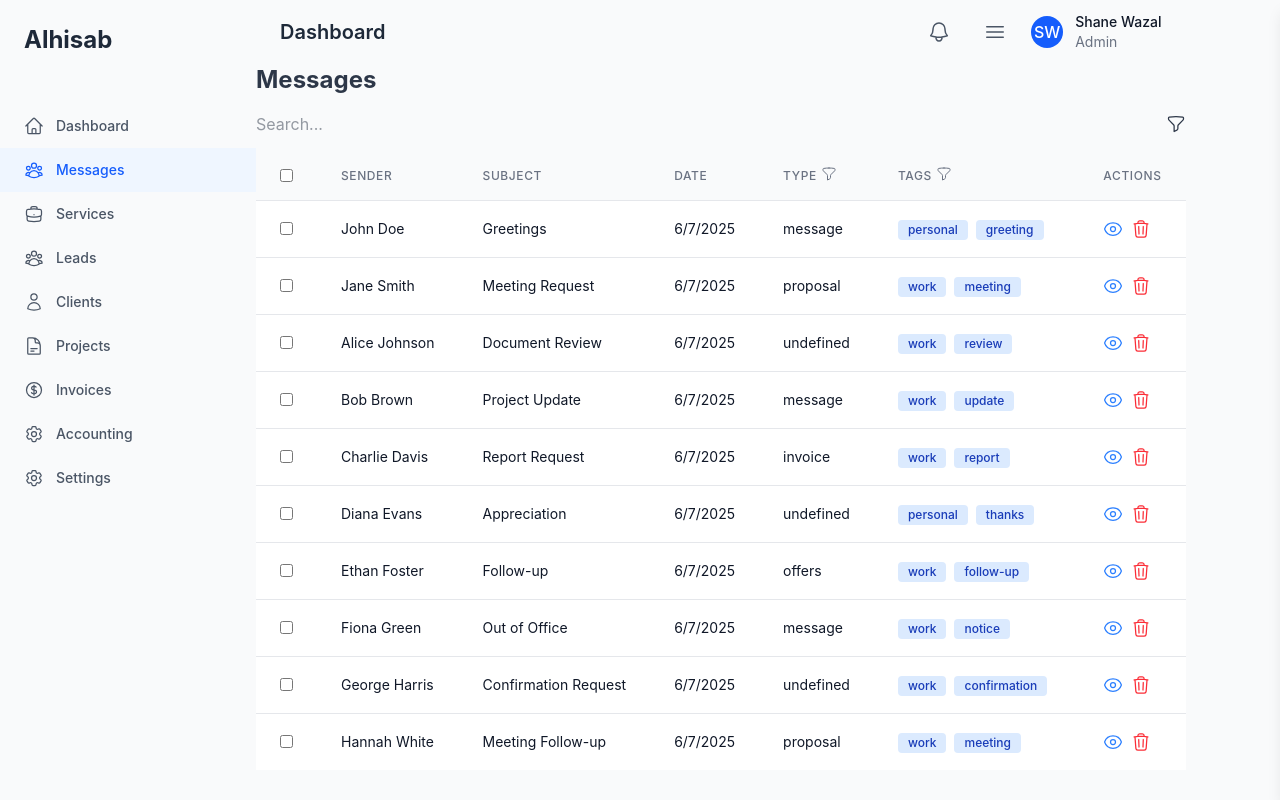
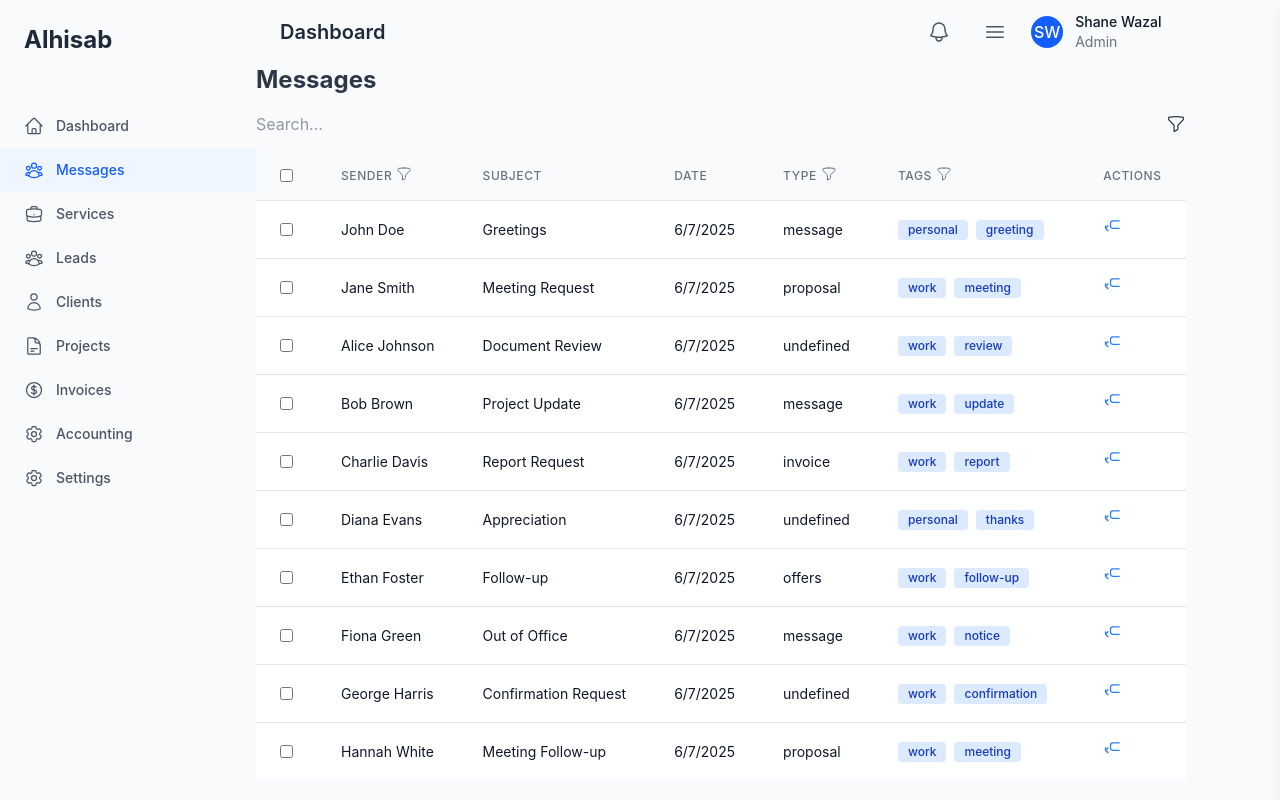
Before and after one commit to einfoengine/alhisab, a Next.js app in the folder frontend/: page /dashboard/messages in a window 1280 px wide. Built offline with nearby package versions, Linux system fonts and the light colour scheme.

Commit message:
messages in progress, message details page

```diff
--- a/frontend/src/app/dashboard/messages/page.tsx
+++ b/frontend/src/app/dashboard/messages/page.tsx
@@ -3,8 +3,12 @@
 import React from 'react';
 import TableBuilder, { TableRow } from '@/components/TableBuilder';
 import messages from '@/data/messages.json';
+import { ArrowTopRightOnSquareIcon } from '@heroicons/react/24/outline';
+import { useRouter } from 'next/navigation';
 
 const MessagesPage = () => {
+  const router = useRouter();
+
   const tableData = messages.map((message) => ({
     id: message.id, // Include the id field for unique identification
     sender: message.sender,
@@ -12,20 +16,30 @@ const MessagesPage = () => {
     date: new Date(message.timestamp).toLocaleDateString(),
     type: message.type || 'undefined',
     tags: message.tags.join(', '), // Add tags as a comma-separated string
-    actions: 'View / Delete',
   }));
 
   const tableColumns = [
-    { key: 'sender', label: 'Sender', accessor: 'sender' },
+    { key: 'sender', label: 'Sender', accessor: 'sender', filterable: true },
     { key: 'subject', label: 'Subject', accessor: 'subject' },
     { key: 'date', label: 'Date', accessor: 'date' },
     { key: 'type', label: 'Type', accessor: 'type', filterable: true },
     { key: 'tags', label: 'Tags', accessor: 'tags', filterable: true }, // Add a column for tags
-    { key: 'actions', label: 'Actions', accessor: 'actions' },
+    { key: 'actions', label: 'Actions', accessor: 'actions', render: (_value: unknown, item: TableRow) => (
+        <button
+          className="text-blue-500 hover:text-blue-700"
+          onClick={() => console.log('Reply to:', item.sender)}
+        >
+          <ArrowTopRightOnSquareIcon className="w-5 h-5" />
+        </button>
+      ) },
   ];
 
   const handleSelectionChange = (selectedItems: TableRow[]) => {
     console.log('Selected Items:', selectedItems);
+  };
+
+  const handleRowClick = (item: TableRow) => {
+    router.push(`/dashboard/messages/${item.id}`);
   };
 
   return (
@@ -36,6 +50,7 @@ const MessagesPage = () => {
         data={tableData}
         selectable={true} // Enable row selection
         onSelectionChange={handleSelectionChange} // Handle selection changes
+        onRowClick={handleRowClick} // Make rows clickable
       />
     </div>
   );
--- /dev/null
+++ b/frontend/src/app/messages/page.tsx
@@ -0,0 +1 @@
+'use client';
--- a/frontend/src/components/TableBuilder.tsx
+++ b/frontend/src/components/TableBuilder.tsx
@@ -2,7 +2,7 @@
 
 import { useState, useEffect } from 'react';
 import { ChevronUpIcon, ChevronDownIcon } from '@heroicons/react/24/outline';
-import { EyeIcon, TrashIcon, FunnelIcon, ArrowDownTrayIcon } from '@heroicons/react/24/outline';
+import { TrashIcon, FunnelIcon, ArrowDownTrayIcon } from '@heroicons/react/24/outline';
 
 interface Column {
   key: string;
@@ -128,15 +128,27 @@ export default function TableBuilder({
     ));
   };
 
-  const renderActions = () => (
-    <div className="flex items-center space-x-2">
-      <button className="text-blue-500 hover:text-blue-700">
-        <EyeIcon className="w-5 h-5" />
-      </button>
-      <button className="text-red-500 hover:text-red-700">
-        <TrashIcon className="w-5 h-5" />
-      </button>
-    </div>
+  // Update the renderActions function to only include the reply icon
+  const renderActions = (item: TableRow) => (
+    <button
+      className="text-blue-500 hover:text-blue-700"
+      onClick={() => console.log('Reply to:', item.sender)}
+    >
+      <svg
+        xmlns="http://www.w3.org/2000/svg"
+        fill="none"
+        viewBox="0 0 24 24"
+        strokeWidth="1.5"
+        stroke="currentColor"
+        className="w-5 h-5"
+      >
+        <path
+          strokeLinecap="round"
+          strokeLinejoin="round"
+          d="M3 10.5v3m0 0l3-3m-3 3l3 3m13.5-3h-7.5m0 0a3 3 0 01-3-3v-3a3 3 0 013-3h7.5"
+        />
+      </svg>
+    </button>
   );
 
   // Update the renderFilterDropdown function to handle single tag selection and reset functionality
@@ -210,27 +222,6 @@ export default function TableBuilder({
     <div className="table-builder">
       <div className="table-controls flex items-center justify-between mb-4">
         <div className="left-controls flex items-center gap-2">
-          {selectable && selectedItems.length > 0 && (
-            <button
-              className="trash-icon-button text-red-500 hover:text-red-700"
-              onClick={() => setSelectedItems([])}
-            >
-              <svg
-                xmlns="http://www.w3.org/2000/svg"
-                fill="none"
-                viewBox="0 0 24 24"
-                strokeWidth="1.5"
-                stroke="currentColor"
-                className="w-6 h-6"
-              >
-                <path
-                  strokeLinecap="round"
-                  strokeLinejoin="round"
-                  d="M6 18L18 6M6 6l12 12"
-                />
-              </svg>
-            </button>
-          )}
           {searchable && (
             <input
               type="text"
@@ -248,6 +239,14 @@ export default function TableBuilder({
               onClick={onExport}
             >
               <ArrowDownTrayIcon className="w-5 h-5" />
+            </button>
+          )}
+          {selectable && selectedItems.length > 0 && (
+            <button
+              className="trash-icon-button text-red-500 hover:text-red-700"
+              onClick={() => setSelectedItems([])}
+            >
+              <TrashIcon className="w-6 h-6" />
             </button>
           )}
           <button
@@ -336,7 +335,7 @@ export default function TableBuilder({
                     {column.key === 'tags'
                       ? renderTags(item[column.key] as string)
                       : column.key === 'actions'
-                      ? renderActions()
+                      ? renderActions(item)
                       : column.render
                       ? column.render(item[column.key], item)
                       : item[column.key]}
```
